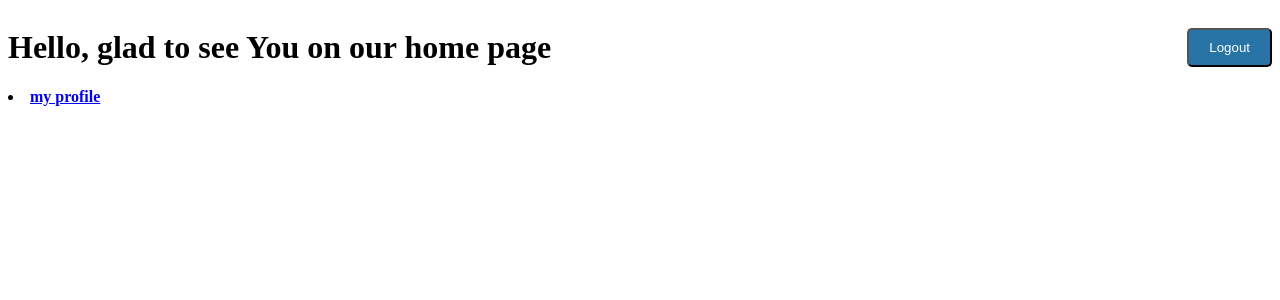
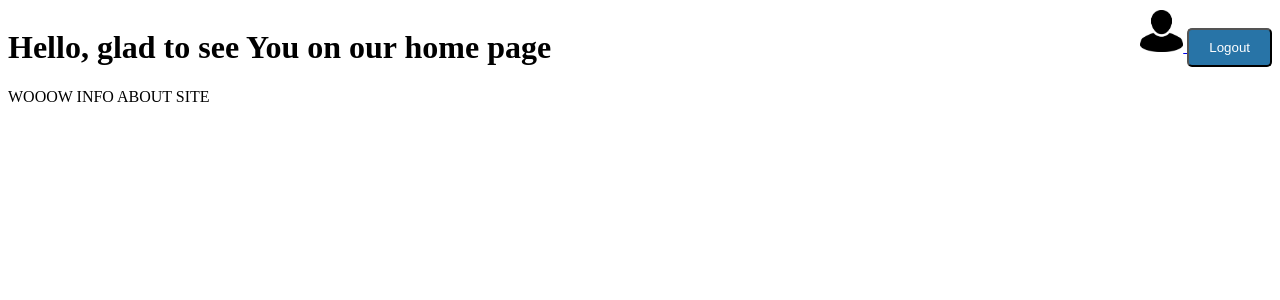
Before and after one commit to Co0lNickname/Kachalova-Project, a PHP site: page /index.php in a window 1280 px wide. Shown: the top 300 px of the page. Run offline with PHP 8.4, Linux system fonts and the light colour scheme; the visitor is signed in with stand-in values (Sample User, id 1).

Commit message:
feat: placed logout block in outer div

```diff
--- a/index.php
+++ b/index.php
@@ -9,9 +9,15 @@
     $isLogin = true;
   }
 
-  $pages = array(
-    'my profile' => 'profile.php',
-  );
+  $pdo = require __DIR__ . '/db/config/db.php';
+  if (isset($_SESSION['client_id'])) {
+    $stmt = $pdo->prepare("SELECT * FROM User WHERE UserID = :id");
+    $stmt->execute(['id' => $_SESSION['client_id']]);
+    $client = $stmt->fetch();
+    $is_admin = $client['IsAdmin'];
+  } else {
+    $is_admin = false;
+  }
 ?>
 <!DOCTYPE html>
 <html lang="en">
@@ -32,9 +38,14 @@
     <h1>Hello, glad to see You on our home page</h1>
     <div class="auth">
       <?php if ($isLogin): ?>
-        <a class="center-item" href="/src/admin/logout.php">
-          <button class="pretty-button">Logout</button>
-        </a>
+        <div class="auth-complete">
+          <a class="profile-btn" href="/src/pages/profile.php">
+            <img width="43" src="/assets/profile.png" alt="profile-png">
+          </a>
+          <a class="center-item" href="/src/admin/logout.php">
+            <button class="pretty-button">Logout</button>
+          </a>
+        </div>
       <?php else: ?>
         <div class="auth-choose">
           <a class="center-item" href="/src/admin/login.html">
@@ -49,28 +60,7 @@
     </div>
   </div>
   <div>
-    <?php
-      $pdo = require __DIR__ . '/db/config/db.php';
-      if (isset($_SESSION['client_id'])) {
-        $stmt = $pdo->prepare("SELECT * FROM User WHERE UserID = :id");
-        $stmt->execute(['id' => $_SESSION['client_id']]);
-        $client = $stmt->fetch();
-        $is_admin = $client['IsAdmin'];
-      } else {
-        $is_admin = false;
-      }
-
-      if ($is_admin) {
-          $pages['admin'] = './../admin/index.php';
-      }
-
-      foreach ($pages as $key => $page) {
-        printf(
-          '<strong><li><a href="./src/pages/%s">%s</a></li></strong>',
-            $page, $key
-          );
-      }
-    ?>
+    WOOOW INFO ABOUT SITE
   </div>
 </body>
 </html>
```
